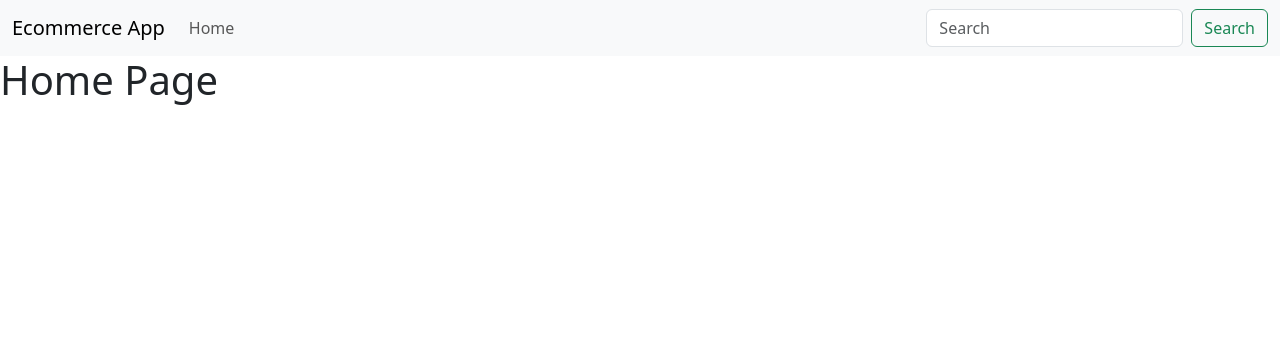
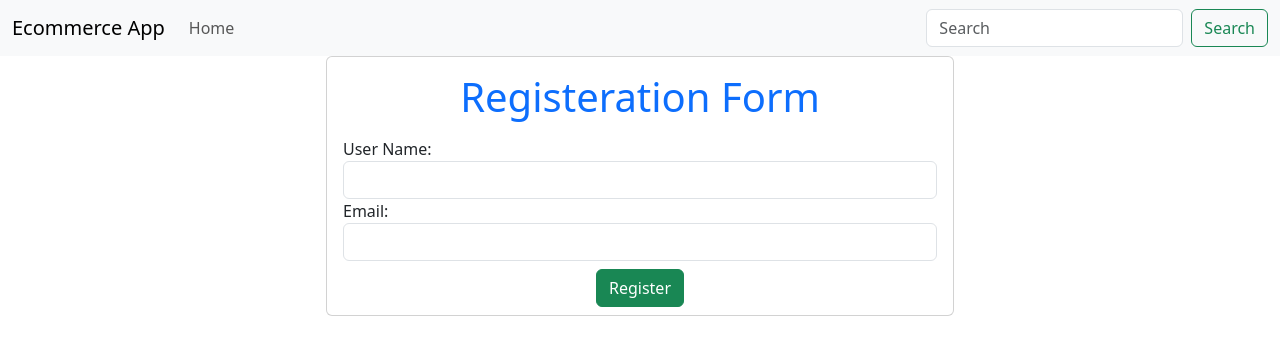
Before and after one commit to momotan039/Tech-Heaven-Php, a PHP site: page /pages/home.php in a window 1280 px wide. Shown: the top 355 px of the page. Run offline with PHP 8.4, Linux system fonts and the light colour scheme.

Commit message:
adding registeration form

```diff
--- a/pages/home.php
+++ b/pages/home.php
@@ -1,6 +1,38 @@
 <?php
 require '../config/init.php';
 require '../inc/header.php';
+require '../config/db2.php'
 ?>
-<h1>Home  Page</h1>
-<?php require '../inc/footer.php';?>
+
+<?php
+if ($_SERVER['REQUEST_METHOD'] === 'POST') {
+        $stmt=$con->prepare('INSERT INTO users(UserName,Email) VALUES(:username,:email)');
+        $stmt->execute([':username'=>$_POST['userName'],':email'=>$_POST['email']]);
+        echo 'User Registered successfully';
+    }
+
+?>
+<div class="row justify-content-center">
+    <div class="col-md-6">
+        <div class="card">
+            <div class="card-body">
+                <h1 class="card-text text-center text-primary">Registeration Form</h1>
+            </div>
+            <form method="post">
+                <div class="px-3">
+                    <label>User Name:</label>
+                    <input required name="userName" class="form-control" type="text">
+                    <label>Email:</label>
+                    <input required name="email" class="form-control" type="email">
+                    <!-- <label>Password:</label>
+                    <input name="password" class="form-control" type="password"> -->
+                    <div class="text-center my-2">
+                        <input class="btn btn-success" type="submit" value="Register">
+                    </div>
+                </div>
+            </form>
+        </div>
+    </div>
+</div>
+</div>
+<?php require '../inc/footer.php'; ?>
```
